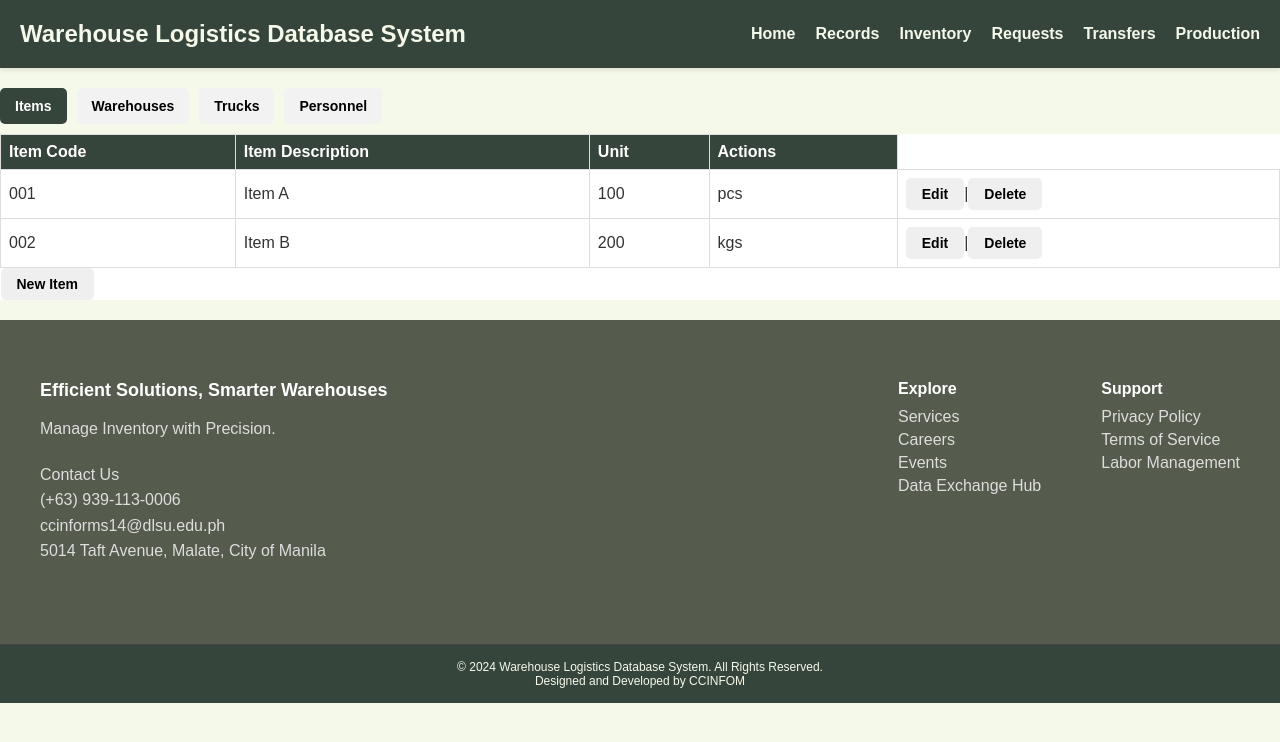
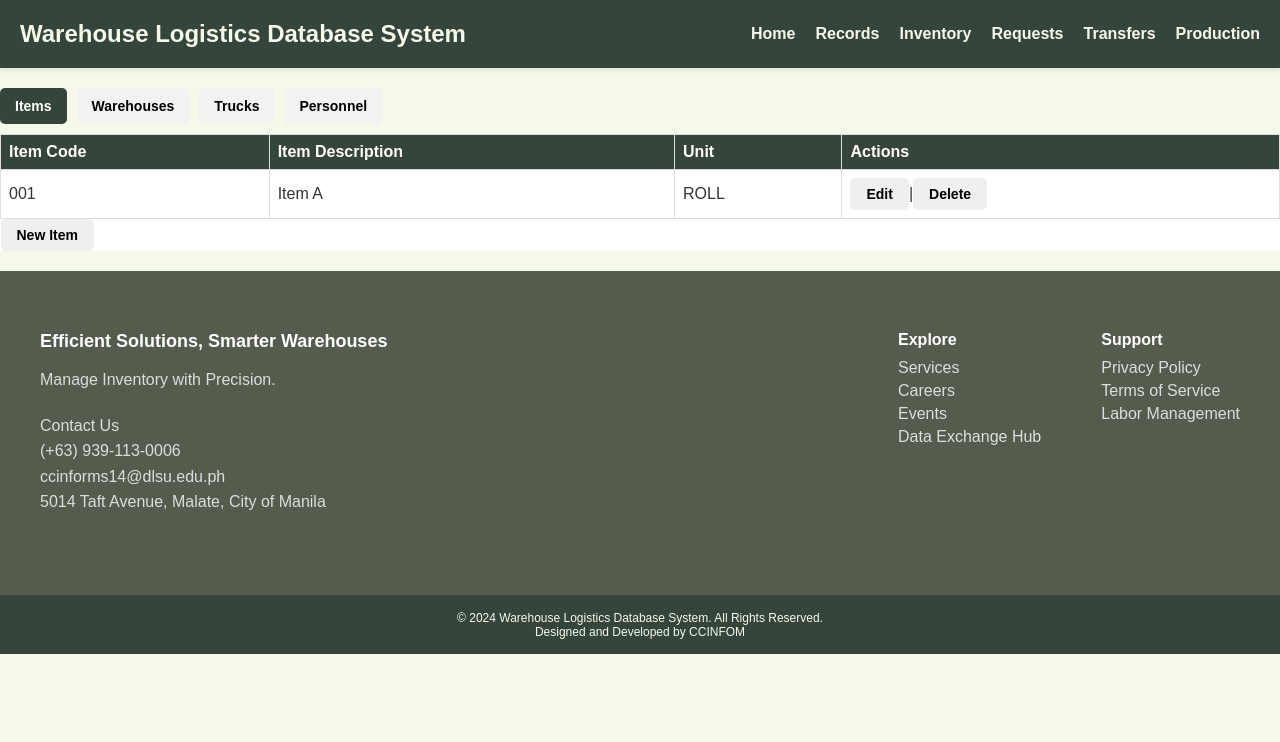
Before and after one commit to bea-nsprout/CCINFOM.DBapp, a React (Vite) app: page /records in a window 1280 px wide. Shown: the top 742 px of the page. Built offline with nearby package versions, Linux system fonts and the light colour scheme.

Commit message:
updated_inventories

```diff
--- a/src/routes/inventory.jsx
+++ b/src/routes/inventory.jsx
@@ -44,7 +44,7 @@ export default function Inventory() {
     }, []);
 
     useEffect(() => {
-        fetch("api/items/view")
+        fetch("api/inventories/view/all")
             .then(response => response.json())
             .then(d => setData(d));
     }, [])
--- a/src/routes/records.jsx
+++ b/src/routes/records.jsx
@@ -130,23 +130,7 @@ export default function Records() {
                 <tr>
                   <td>001</td>
                   <td>Item A</td>
-                  <td>100</td>
-                  <td>pcs</td>
-                  <td>
-                      <button className="edit" onClick={showEditModal}>
-                          Edit
-                      </button>
-                      <span className="vertical-line">|</span>
-                      <button className="delete" onClick={showDeleteModal}>
-                          Delete
-                      </button>
-                  </td>
-                </tr>
-                <tr>
-                  <td>002</td>
-                  <td>Item B</td>
-                  <td>200</td>
-                  <td>kgs</td>
+                  <td>ROLL</td>
                   <td>
                       <button className="edit" onClick={showEditModal}>
                           Edit
```
Also changed, not shown: 1 other file (tests, documents, lock files or other folders).
